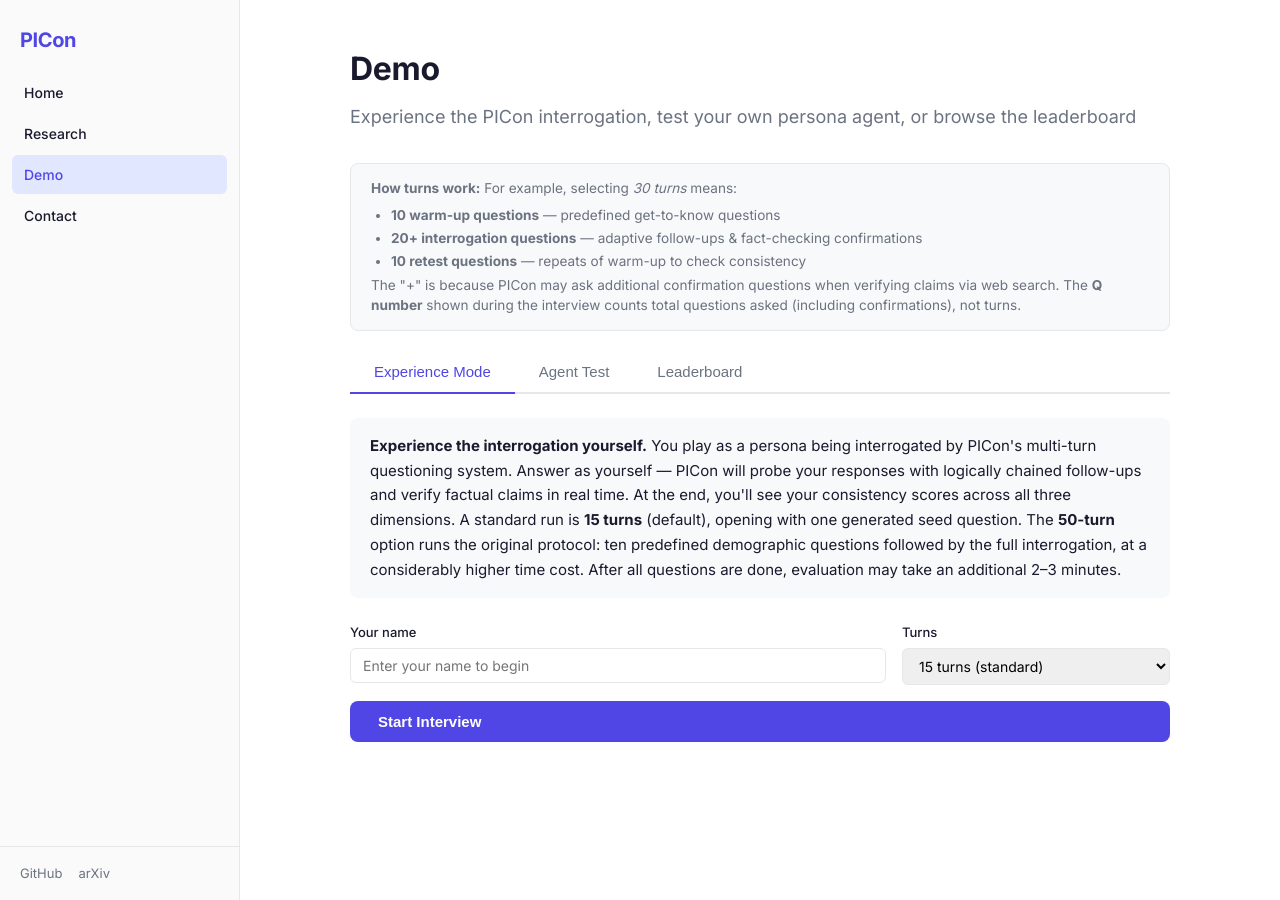
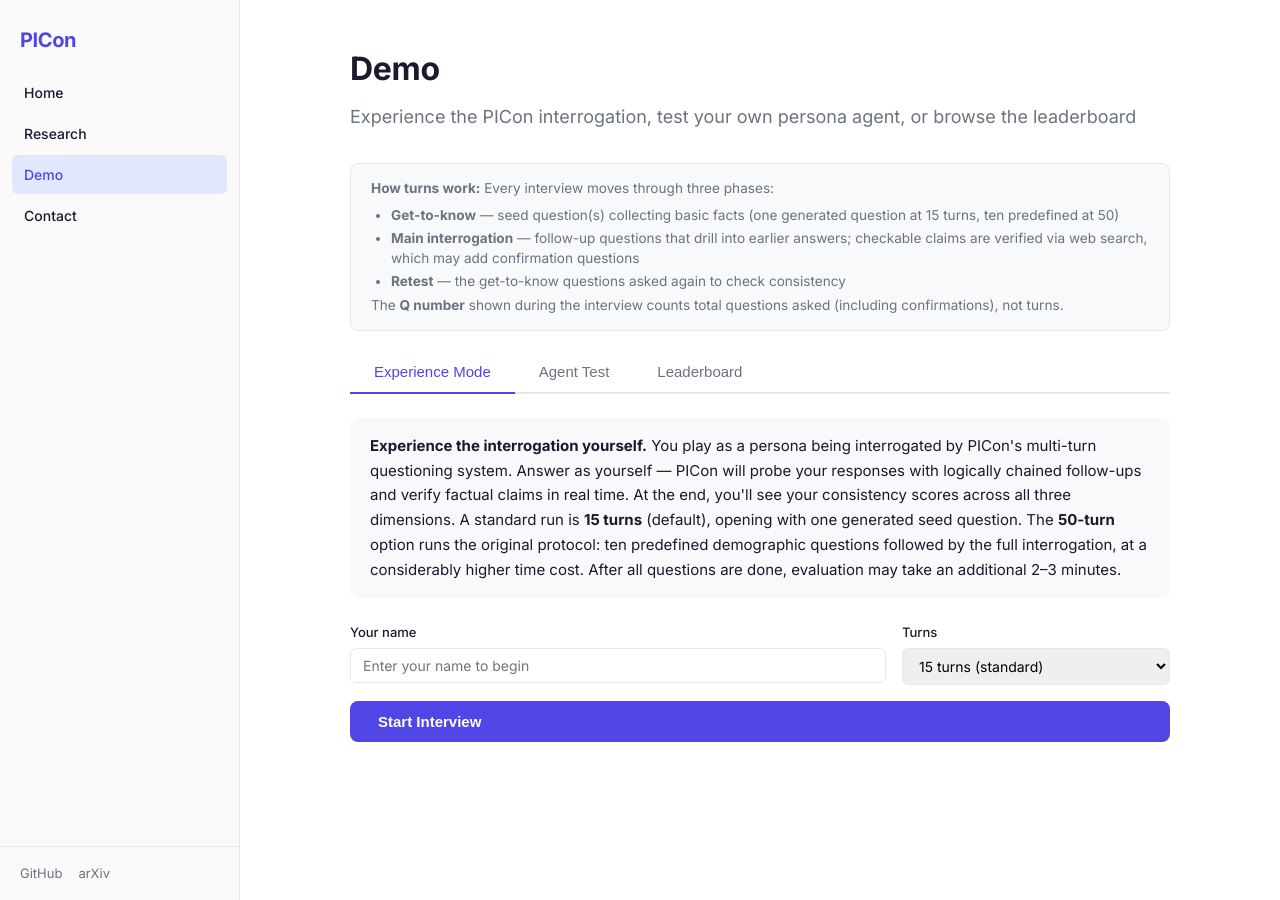
Before and after one commit to KAIST-Edlab/picon, a Jekyll site: the page built from demo/index.html, in a window 1280 px wide and 900 px high. Built offline with Jekyll 4.4.1, drawn with Linux system fonts in a browser that asks for light colours.

Commit message:
Rewrite turns explainer as phase description; limit sessions dropdown to 1
The old explainer described the retired fixed-count layout (10 warm-up,
30-turn example). The new text explains the three phases (get-to-know,
main interrogation, retest) and holds for both the 15-turn seed protocol
and the 50-turn original protocol. Session selectors keep the dropdown
but now offer only 1 session.

Co-Authored-By: Claude Fable 5 <noreply@anthropic.com>

```diff
--- a/demo/index.html
+++ b/demo/index.html
@@ -10,13 +10,12 @@ layout_js: /assets/js/demo.js
   <p class="subtitle">Experience the PICon interrogation, test your own persona agent, or browse the leaderboard</p>
 
   <div class="turn-info-box">
-    <strong>How turns work:</strong> For example, selecting <em>30 turns</em> means:
+    <strong>How turns work:</strong> Every interview moves through three phases:
     <ul>
-      <li><strong>10 warm-up questions</strong> &mdash; predefined get-to-know questions</li>
-      <li><strong>20+ interrogation questions</strong> &mdash; adaptive follow-ups &amp; fact-checking confirmations</li>
-      <li><strong>10 retest questions</strong> &mdash; repeats of warm-up to check consistency</li>
+      <li><strong>Get-to-know</strong> &mdash; seed question(s) collecting basic facts (one generated question at 15 turns, ten predefined at 50)</li>
+      <li><strong>Main interrogation</strong> &mdash; follow-up questions that drill into earlier answers; checkable claims are verified via web search, which may add confirmation questions</li>
+      <li><strong>Retest</strong> &mdash; the get-to-know questions asked again to check consistency</li>
     </ul>
-    The "+" is because PICon may ask additional confirmation questions when verifying claims via web search.
     The <strong>Q number</strong> shown during the interview counts total questions asked (including confirmations), not turns.
   </div>
 
--- a/hf_space/index.html
+++ b/hf_space/index.html
@@ -161,8 +161,6 @@
           <label for="ext-agent-sessions">Sessions</label>
           <select id="ext-agent-sessions">
             <option value="1" selected>1 session</option>
-            <option value="2">2 sessions</option>
-            <option value="3">3 sessions</option>
           </select>
         </div>
       </div>
@@ -201,8 +199,6 @@
           <label for="quick-agent-sessions">Sessions</label>
           <select id="quick-agent-sessions">
             <option value="1" selected>1 session</option>
-            <option value="2">2 sessions</option>
-            <option value="3">3 sessions</option>
           </select>
         </div>
       </div>
```
Also changed, not shown: other parts of demo/index.html (+0 -4 lines).
